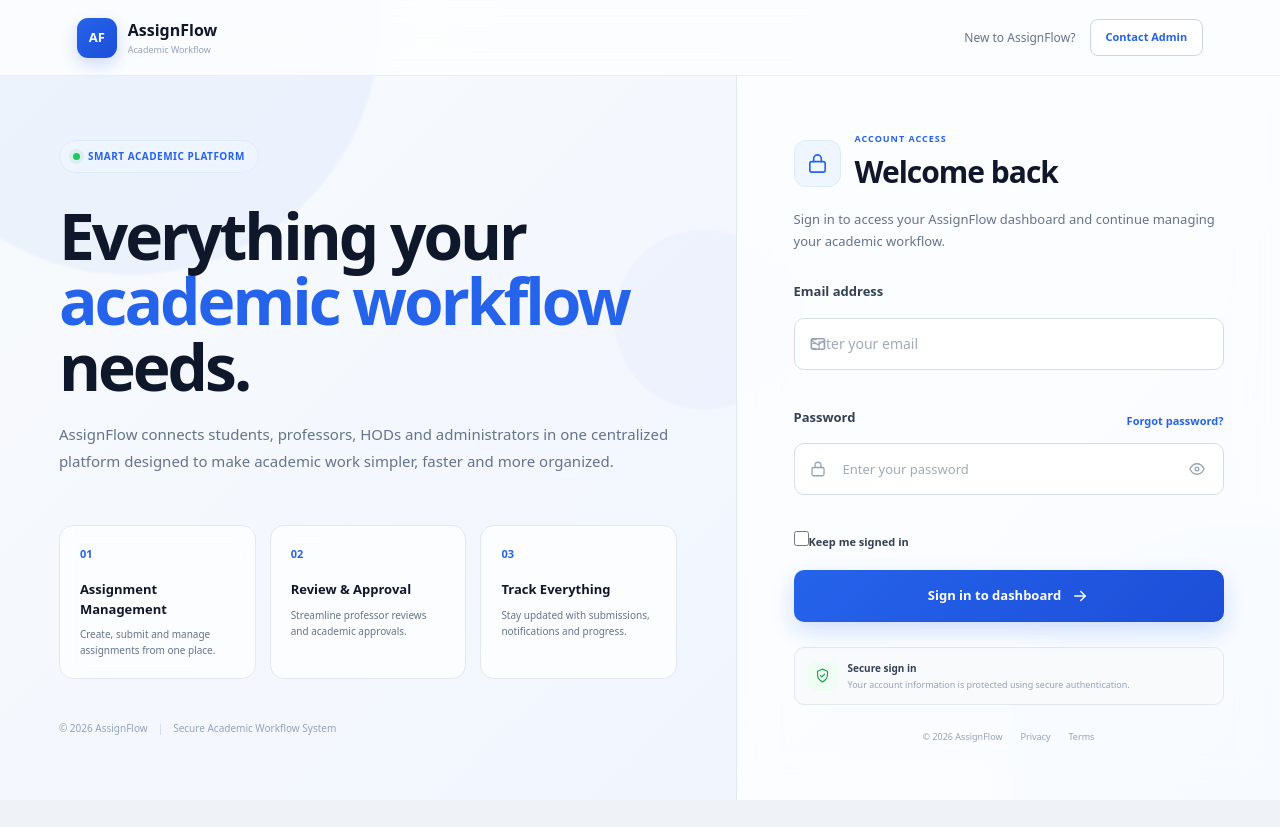
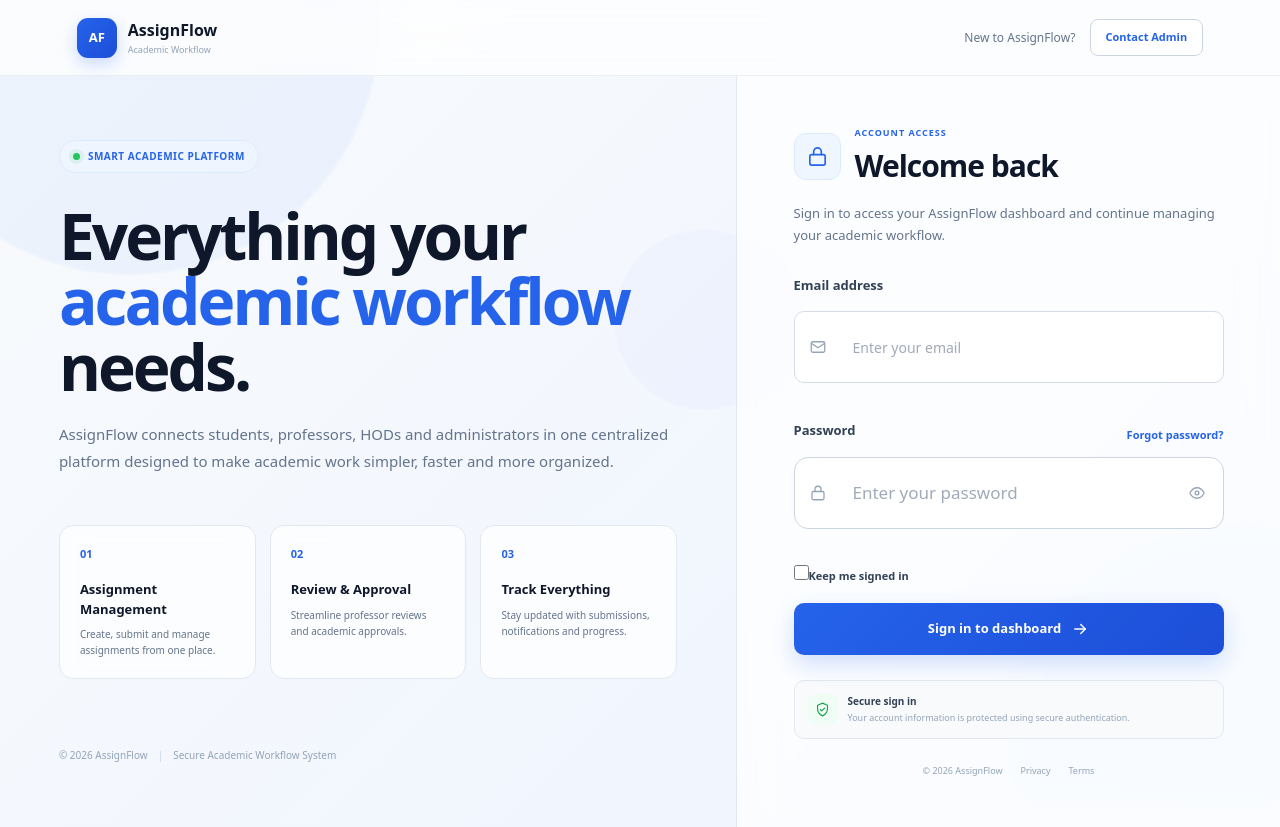
Before and after one commit to adeshrana0711/assignflow, a React (Vite) app in the folder frontend/: page /login in a window 1280 px wide. Before the commit the page ends 800 px from the top, so only its background shows below. Built offline with nearby package versions, Linux system fonts and the light colour scheme.

Commit message:
Testing new Login Page

```diff
--- a/frontend/src/pages/admin/css/LoginPage.css
+++ b/frontend/src/pages/admin/css/LoginPage.css
@@ -1127,3 +1127,49 @@ body {
     gap: 10px;
   }
 }
+.input-wrapper {
+  position: relative;
+  width: 100%;
+}
+
+.input-wrapper .input-icon {
+  position: absolute;
+
+  left: 22px;
+  top: 50%;
+
+  width: 20px;
+  height: 20px;
+
+  transform: translateY(-50%);
+
+  z-index: 2;
+
+  pointer-events: none;
+}
+
+.input-wrapper input {
+  width: 100%;
+
+  height: 72px;
+
+  padding: 0 22px 0 58px !important;
+
+  box-sizing: border-box;
+
+  border: 1px solid #cbd5e1;
+  border-radius: 14px;
+
+  font-size: 17px;
+
+  color: #172033;
+
+  outline: none;
+}
+
+.input-wrapper input:focus {
+  border-color: #4f46e5;
+
+  box-shadow:
+    0 0 0 4px rgba(79, 70, 229, 0.10);
+}
```
